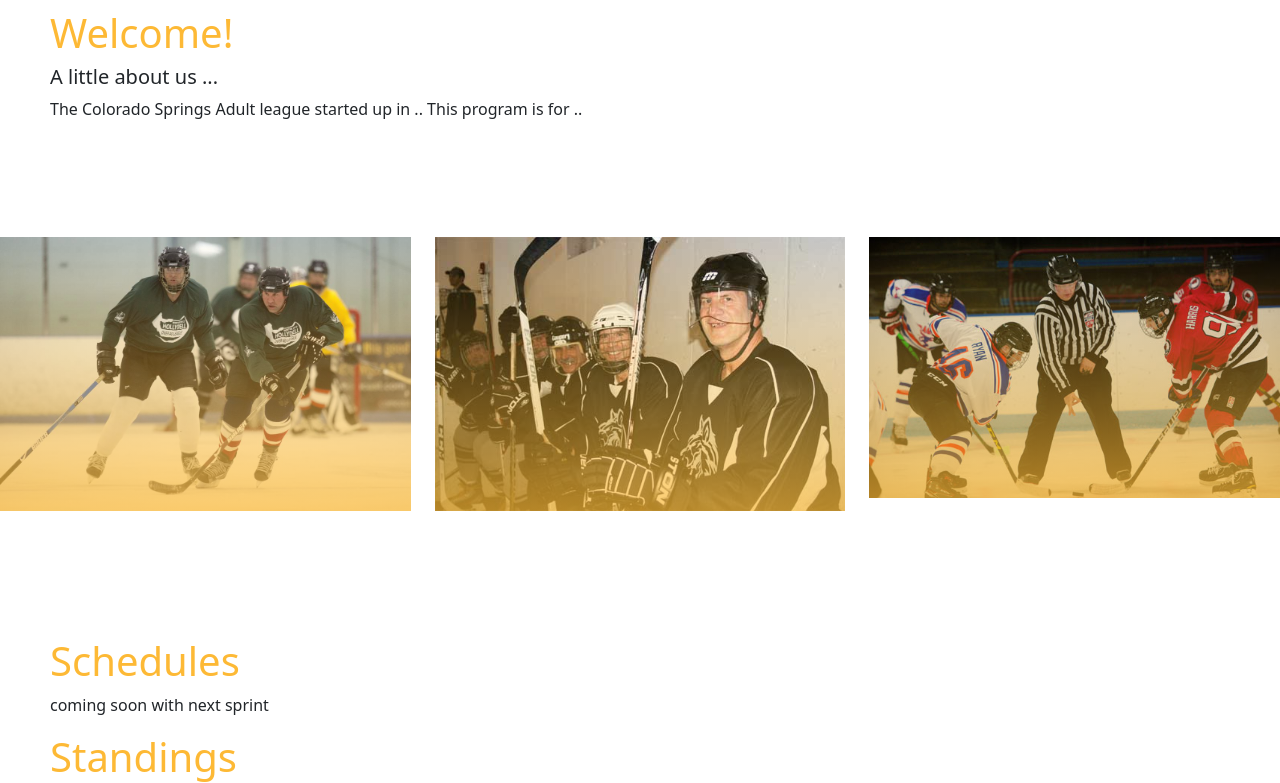
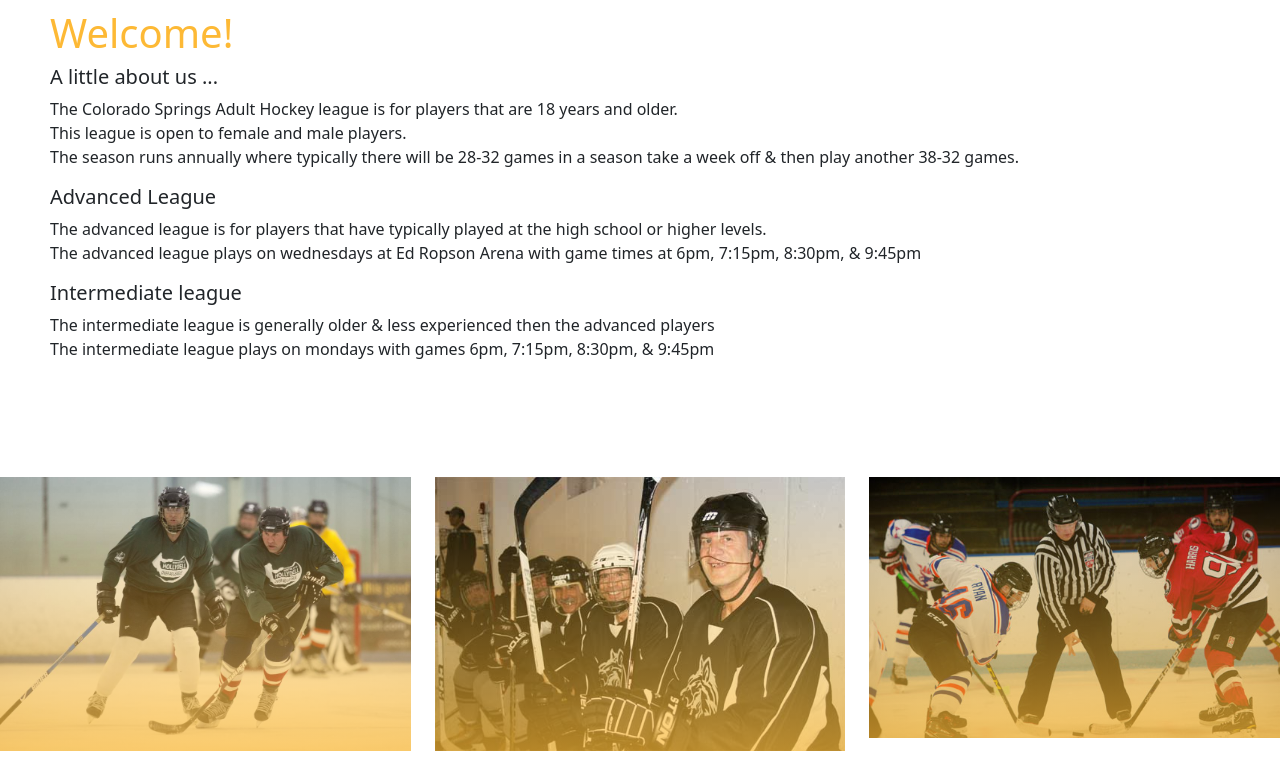
Before and after one commit to ajudson23/hockeyWebsite, a Django app: page / in a window 1280 px wide. Shown: the part 91-874 px from the top of the page. Run offline with Django 4.2, Linux system fonts and the light colour scheme; data comes from the database, SQL or seed files in the repository; both versions use the stored data as it was after the commit; some libraries are stand-ins or nearby versions.

Commit message:
added intro to hockey website

```diff
--- a/hockey_app/templates/hockey_app/index.html
+++ b/hockey_app/templates/hockey_app/index.html
@@ -5,7 +5,20 @@
 <div class="content-padding">
     <h1>Welcome!</h1>
     <h5>A little about us ...</h5>
-    <p>The Colorado Springs Adult league started up in .. This program is for ..</p>
+    <p>The Colorado Springs Adult Hockey league is for players that are 18 years and older.<br>
+    This league is open to female and male players.<br>
+    The season runs annually where typically there will be 28-32 games in a season take a week off & then play another 38-32
+    games.</p>
+
+    <h5>Advanced League</h5>
+    <p>The advanced league is for players that have typically played at the high school or higher levels.<br>
+    The advanced league plays on wednesdays at Ed Ropson Arena with game times at 6pm, 7:15pm, 8:30pm, & 9:45pm</p>
+    <h5>Intermediate league</h5>
+    <p>The intermediate league is generally older & less experienced then the advanced players<br>
+    The intermediate league plays on mondays with games 6pm, 7:15pm, 8:30pm, & 9:45pm</p>
+
+
+
 </div>
 
     <div class="row">
```
Also changed, not shown: db.sqlite3.
